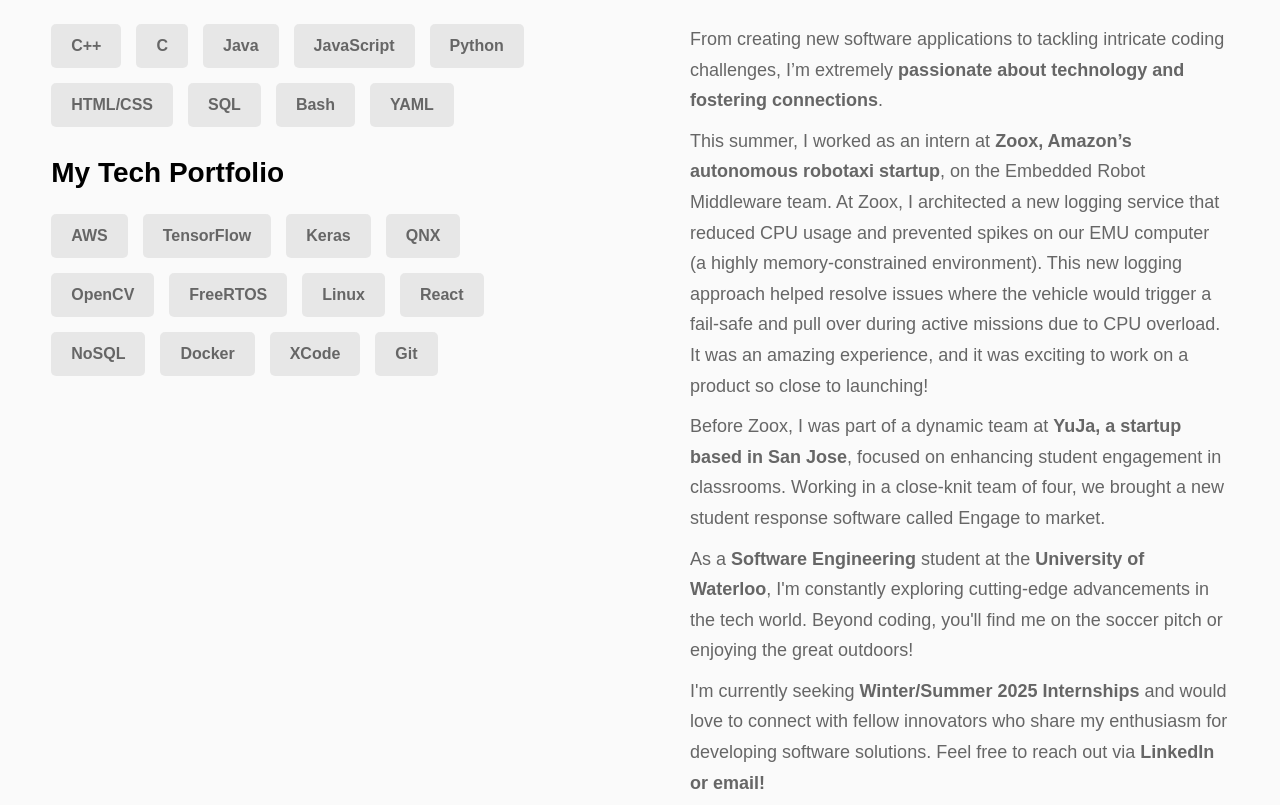
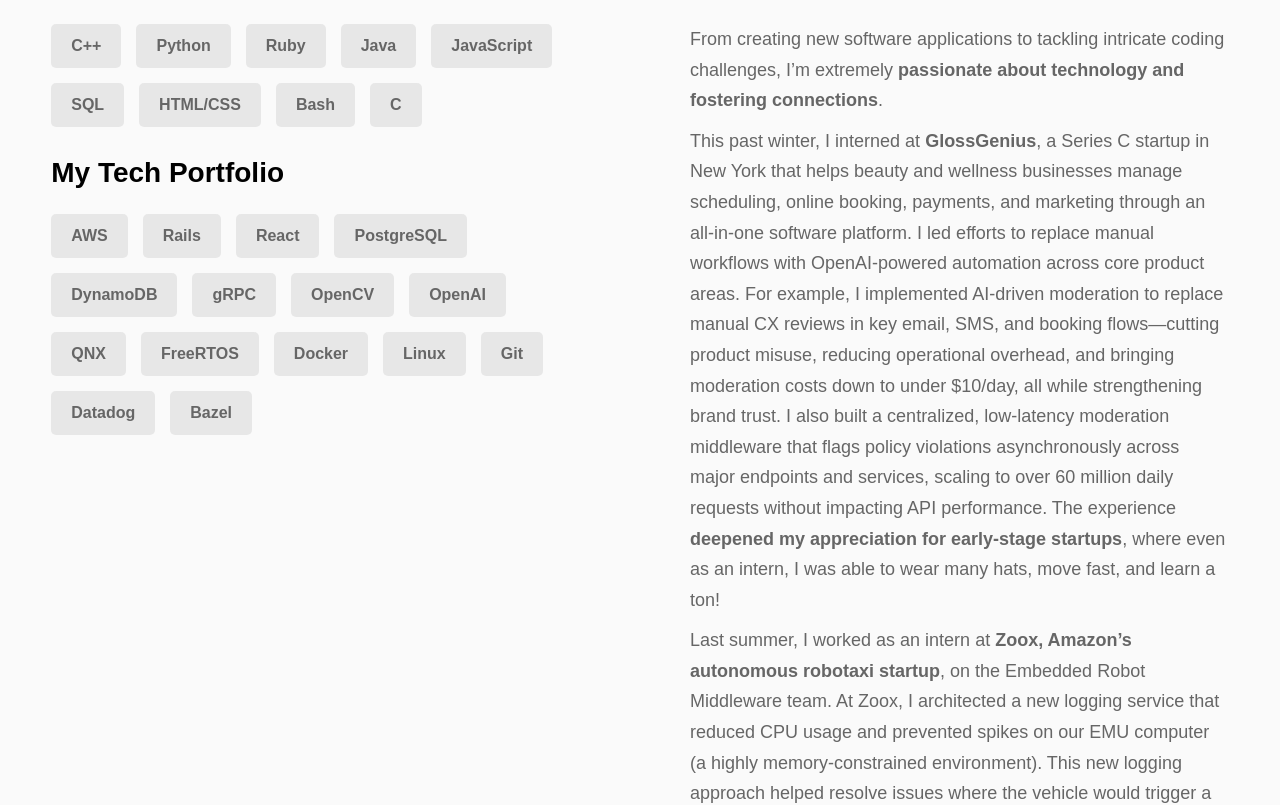
Before and after one commit to TaranGilll/my-website, a React (Create React App) app: page / in a window 1280 px wide. Shown: the part 1108-1913 px from the top of the page. Built offline with nearby package versions, Linux system fonts and the light colour scheme; a web font is replaced by a local one.

Commit message:
Updated About Me Section

```diff
--- a/src/components/AboutMe.js
+++ b/src/components/AboutMe.js
@@ -3,28 +3,31 @@ import "../App.css";
 export default function AboutMe() {
   const skills = [
     "C++",
-    "C",
+    "Python",
+    "Ruby",
     "Java",
     "JavaScript",
-    "Python",
+    "SQL",
     "HTML/CSS",
-    "SQL",
     "Bash",
-    "YAML",
+    "C",
   ];
   const technologies = [
     "AWS",
-    "TensorFlow",
-    "Keras",
+    "Rails",
+    "React",
+    "PostgreSQL",
+    "DynamoDB",
+    "gRPC",
+    "OpenCV",
+    "OpenAI",
     "QNX",
-    "OpenCV",
     "FreeRTOS",
+    "Docker",
     "Linux",
-    "React",
-    "NoSQL",
-    "Docker",
-    "XCode",
     "Git",
+    "Datadog",
+    "Bazel",
   ];
 
   return (
@@ -68,7 +71,28 @@ export default function AboutMe() {
                 .
               </p>
               <p className="about__content-details-para">
-                This summer, I worked as an intern at{" "}
+                This past winter, I interned at <strong>GlossGenius</strong>, a
+                Series C startup in New York that helps beauty and wellness
+                businesses manage scheduling, online booking, payments, and
+                marketing through an all-in-one software platform. I led efforts
+                to replace manual workflows with OpenAI-powered automation
+                across core product areas. For example, I implemented AI-driven
+                moderation to replace manual CX reviews in key email, SMS, and
+                booking flows—cutting product misuse, reducing operational
+                overhead, and bringing moderation costs down to under $10/day,
+                all while strengthening brand trust. I also built a centralized,
+                low-latency moderation middleware that flags policy violations
+                asynchronously across major endpoints and services, scaling to
+                over 60 million daily requests without impacting API
+                performance. The experience{" "}
+                <strong>
+                  deepened my appreciation for early-stage startups
+                </strong>
+                , where even as an intern, I was able to wear many hats, move
+                fast, and learn a ton!
+              </p>
+              <p className="about__content-details-para">
+                Last summer, I worked as an intern at{" "}
                 <strong>Zoox, Amazon’s autonomous robotaxi startup</strong>, on
                 the Embedded Robot Middleware team. At Zoox, I architected a new
                 logging service that reduced CPU usage and prevented spikes on
```
